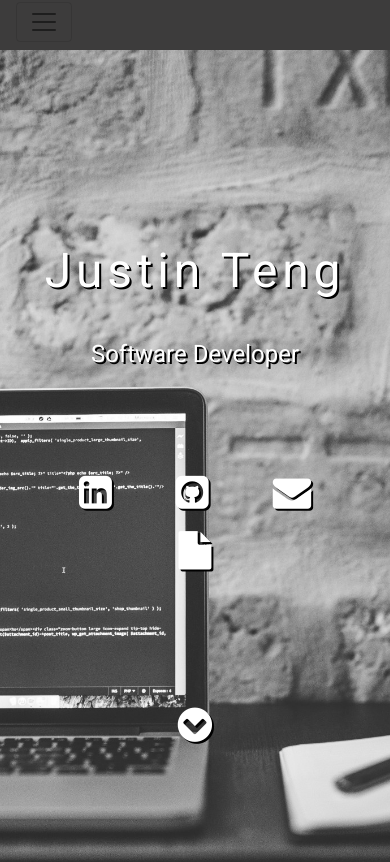
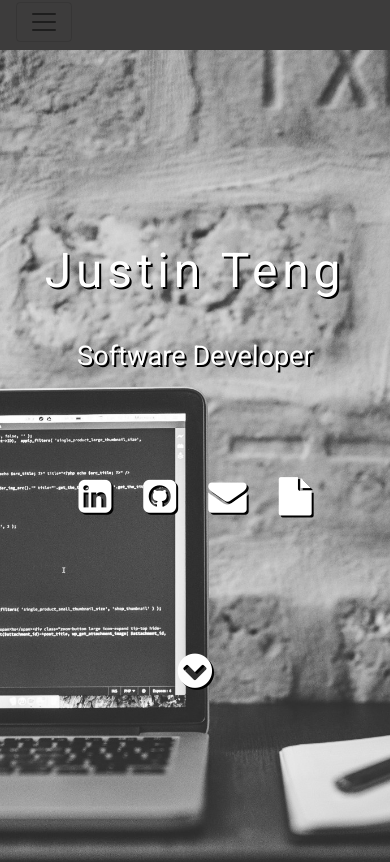
Before and after one commit to jteng1/mywebportfolio, a React (Create React App) app: page / in a window 390 px wide. Shown: the top 862 px of the page. Built offline with nearby package versions, Linux system fonts and the light colour scheme.

Commit message:
fixed spacing issues for mobile

```diff
--- a/src/components/About.css
+++ b/src/components/About.css
@@ -7,7 +7,7 @@
     font-size: 1.5rem;
   }
   #location {
-    font-size: 0.5rem;
+    font-size: 0.3rem;
     color: #fff;
   }
 }
--- a/src/components/Home.css
+++ b/src/components/Home.css
@@ -6,7 +6,7 @@
   }
 
   #tagline {
-    font-size: 1.5rem;
+    font-size: 1.7rem;
   }
 
   #links {
@@ -15,6 +15,10 @@
 
   #buttonDown {
     font-size: 2.5rem;
+  }
+
+  #links a {
+    padding: 1rem;
   }
 }
 
@@ -56,7 +60,7 @@
 .social-links a {
   color: #fff;
   font-size: 3em;
-  padding: 2rem;
+  padding: 1.8rem;
   text-shadow: 2px 2px #000;
 }
 
```
